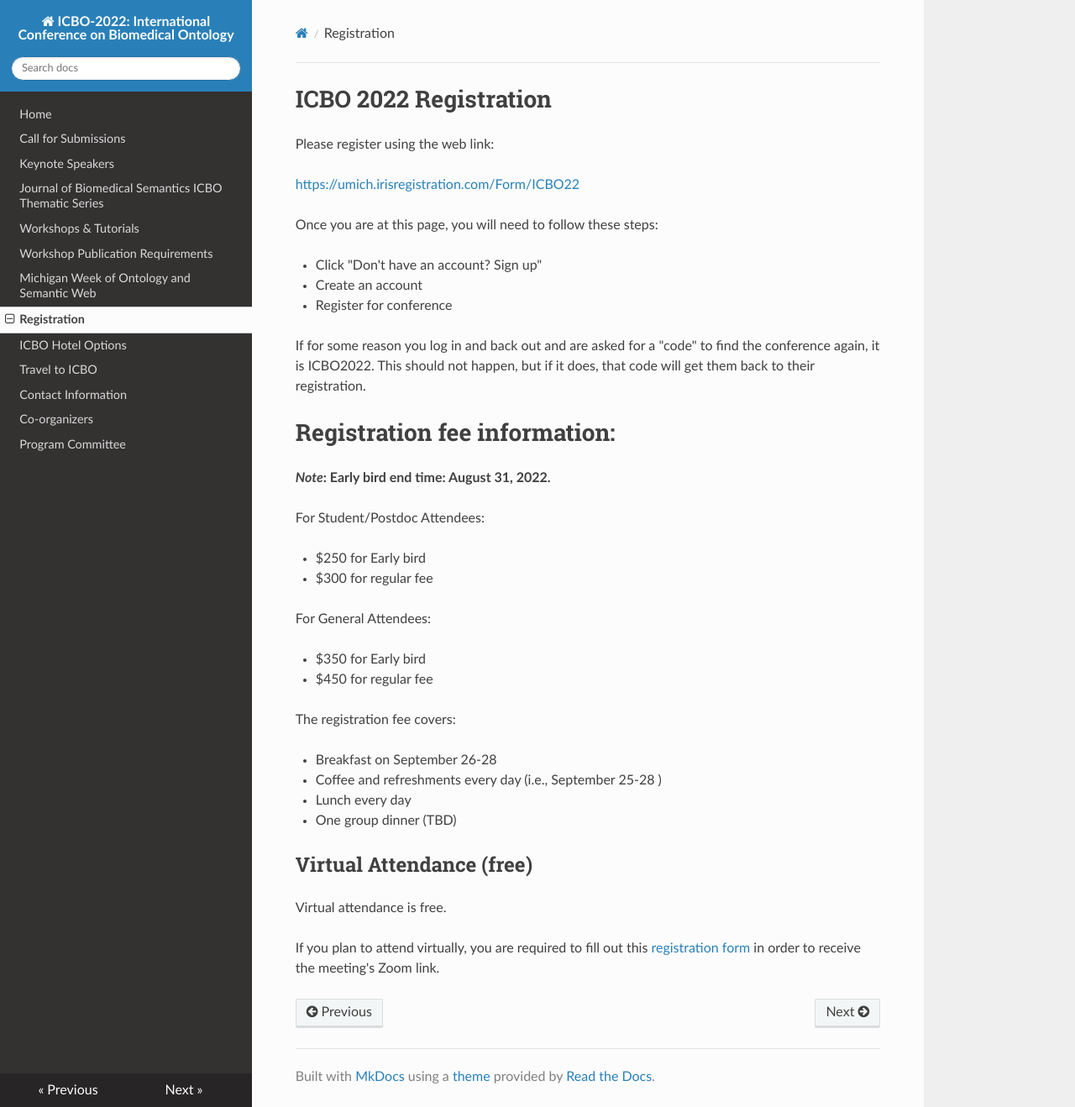
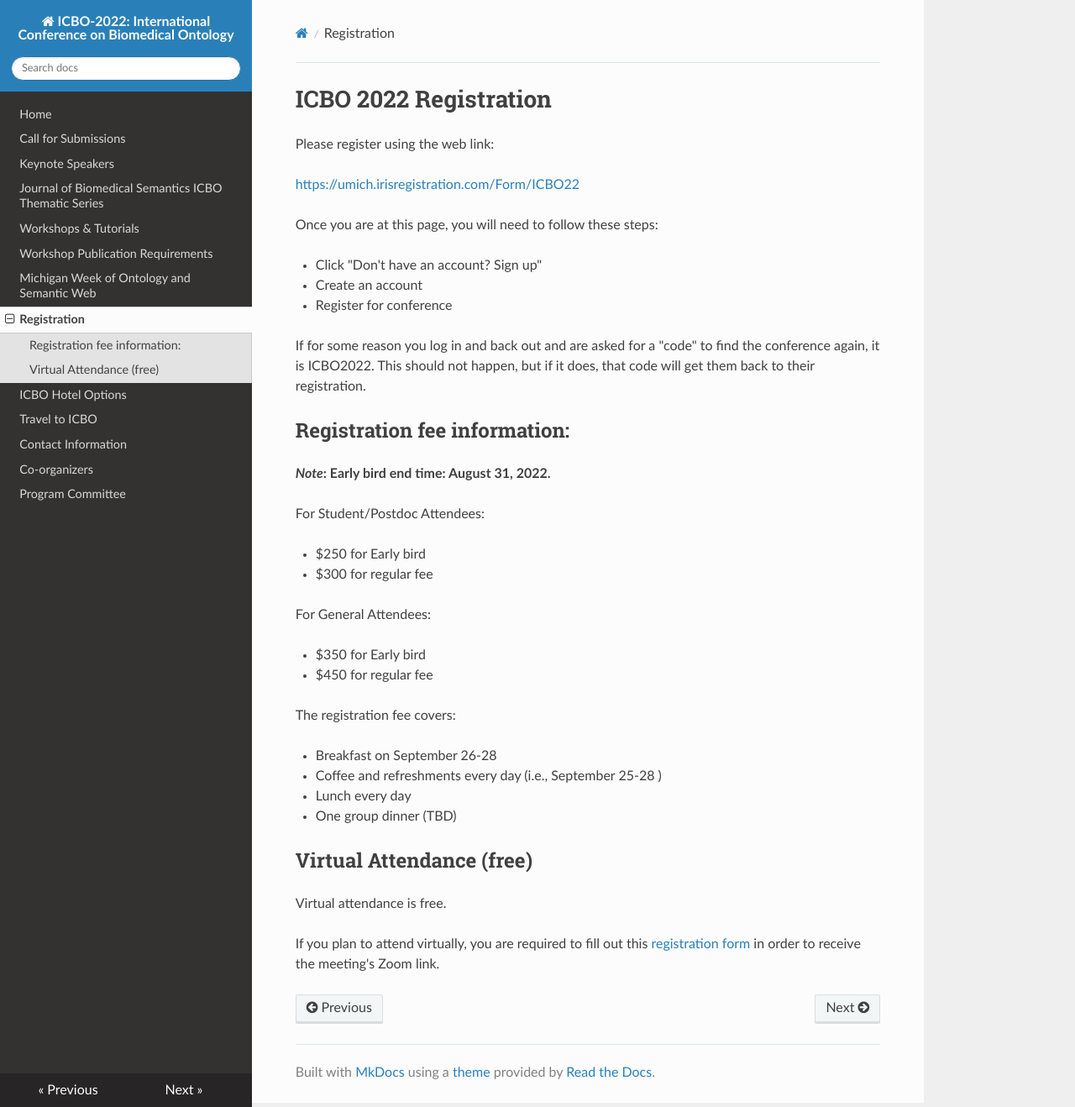
Before and after one commit to johnbeve/BFO-Organization, an MkDocs documentation site: the page built from docs/icbo-registration.md, in a window 1280 px wide and 1318 px high. Shown: the whole window at 84% size. Built offline with MkDocs 1.6.1, drawn with Linux system fonts in a browser that asks for light colours; nearby versions of some CDN libraries.

Commit message:
Update icbo-registration.md

```diff
--- a/docs/icbo-registration.md
+++ b/docs/icbo-registration.md
@@ -12,7 +12,7 @@
 
 If for some reason you log in and back out and are asked for a "code" to find the conference again, it is ICBO2022. This should not happen, but if it does, that code will get them back to their registration.
 
-# Registration fee information:
+## Registration fee information:
 
 **_Note_: Early bird end time: August 31, 2022.**
 
```
